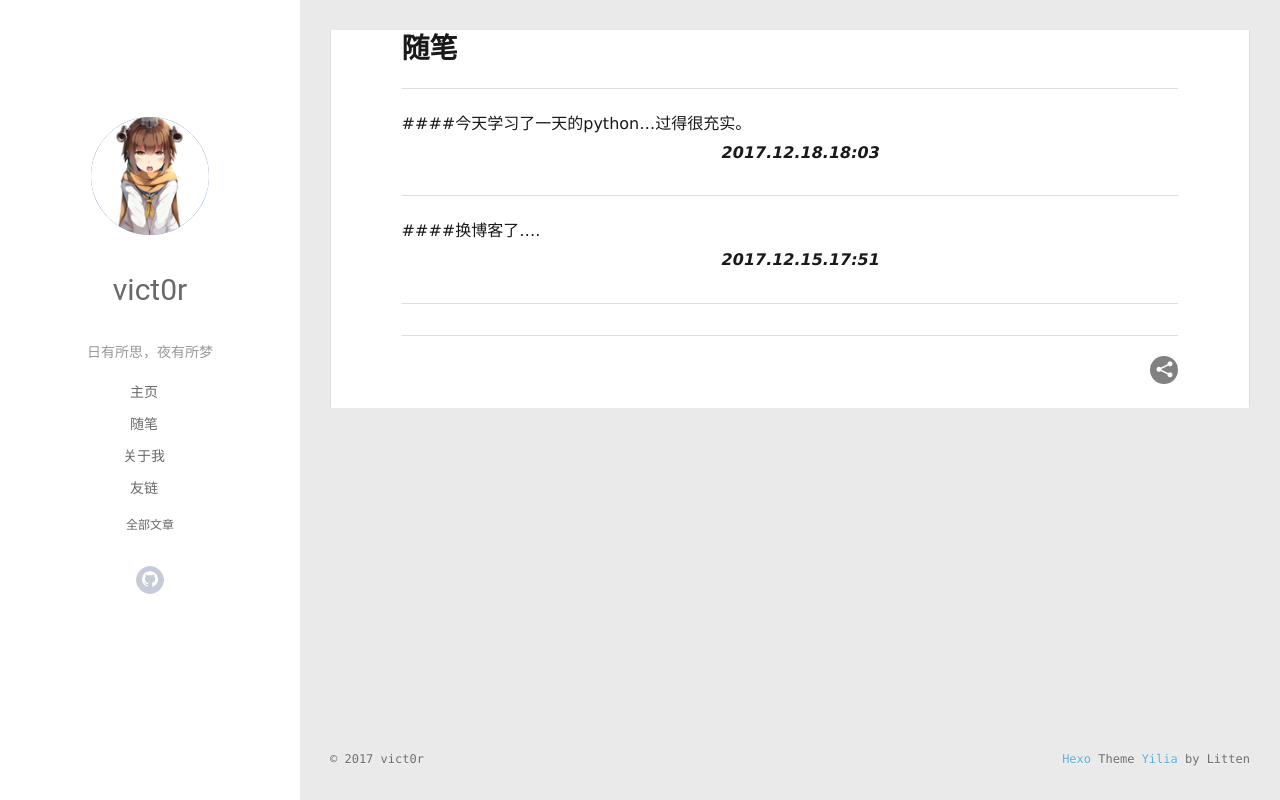
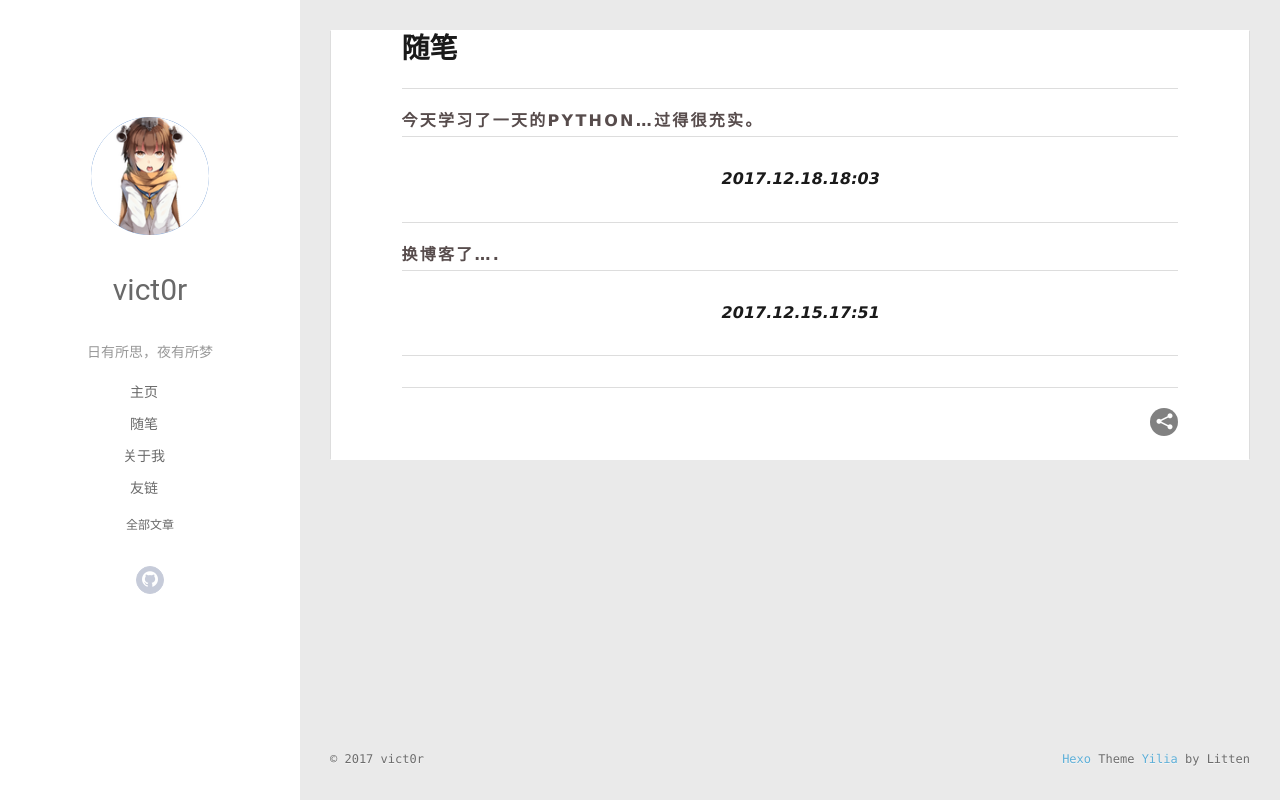
Before and after one commit to v1ct0rme/v1ct0rme.github.io, a plain HTML site: page tags/随笔/index.html in a window 1280 px wide. Drawn offline with Linux system fonts and the light colour scheme.

Commit message:
Site updated: 2017-12-18 18:04:45

```diff
--- a/tags/随笔/index.html
+++ b/tags/随笔/index.html
@@ -8,17 +8,17 @@
   <link rel="dns-prefetch" href="http://vict0r.net">
   <title>vict0r&#39;s blog</title>
   <meta name="viewport" content="width=device-width, initial-scale=1, maximum-scale=1">
-  <meta name="description" content="随笔 ####今天学习了一天的python…过得很充实。&amp;emsp;&amp;emsp;&amp;emsp;&amp;emsp;&amp;emsp;&amp;emsp;&amp;emsp;&amp;emsp;&amp;emsp;&amp;emsp;&amp;emsp;&amp;emsp;&amp;emsp;&amp;emsp;&amp;emsp;&amp;emsp;&amp;emsp;&amp;emsp;&amp;emsp;&amp;emsp;2017.12.18.18:03  ####换博客了….&amp;emsp;&amp;emsp;&amp;emsp;&amp;emsp;">
+  <meta name="description" content="随笔 今天学习了一天的python…过得很充实。&amp;emsp;&amp;emsp;&amp;emsp;&amp;emsp;&amp;emsp;&amp;emsp;&amp;emsp;&amp;emsp;&amp;emsp;&amp;emsp;&amp;emsp;&amp;emsp;&amp;emsp;&amp;emsp;&amp;emsp;&amp;emsp;&amp;emsp;&amp;emsp;&amp;emsp;&amp;emsp;2017.12.18.18:03  换博客了….&amp;emsp;&amp;emsp;&amp;emsp;&amp;emsp;&amp;emsp;&amp;e">
 <meta property="og:type" content="website">
 <meta property="og:title" content="vict0r&#39;s blog">
 <meta property="og:url" content="http://vict0r.net/tags/随笔/index.html">
 <meta property="og:site_name" content="vict0r&#39;s blog">
-<meta property="og:description" content="随笔 ####今天学习了一天的python…过得很充实。&amp;emsp;&amp;emsp;&amp;emsp;&amp;emsp;&amp;emsp;&amp;emsp;&amp;emsp;&amp;emsp;&amp;emsp;&amp;emsp;&amp;emsp;&amp;emsp;&amp;emsp;&amp;emsp;&amp;emsp;&amp;emsp;&amp;emsp;&amp;emsp;&amp;emsp;&amp;emsp;2017.12.18.18:03  ####换博客了….&amp;emsp;&amp;emsp;&amp;emsp;&amp;emsp;">
+<meta property="og:description" content="随笔 今天学习了一天的python…过得很充实。&amp;emsp;&amp;emsp;&amp;emsp;&amp;emsp;&amp;emsp;&amp;emsp;&amp;emsp;&amp;emsp;&amp;emsp;&amp;emsp;&amp;emsp;&amp;emsp;&amp;emsp;&amp;emsp;&amp;emsp;&amp;emsp;&amp;emsp;&amp;emsp;&amp;emsp;&amp;emsp;2017.12.18.18:03  换博客了….&amp;emsp;&amp;emsp;&amp;emsp;&amp;emsp;&amp;emsp;&amp;e">
 <meta property="og:locale" content="zh-Hans">
-<meta property="og:updated_time" content="2017-12-18T10:03:18.407Z">
+<meta property="og:updated_time" content="2017-12-18T10:04:40.180Z">
 <meta name="twitter:card" content="summary">
 <meta name="twitter:title" content="vict0r&#39;s blog">
-<meta name="twitter:description" content="随笔 ####今天学习了一天的python…过得很充实。&amp;emsp;&amp;emsp;&amp;emsp;&amp;emsp;&amp;emsp;&amp;emsp;&amp;emsp;&amp;emsp;&amp;emsp;&amp;emsp;&amp;emsp;&amp;emsp;&amp;emsp;&amp;emsp;&amp;emsp;&amp;emsp;&amp;emsp;&amp;emsp;&amp;emsp;&amp;emsp;2017.12.18.18:03  ####换博客了….&amp;emsp;&amp;emsp;&amp;emsp;&amp;emsp;">
+<meta name="twitter:description" content="随笔 今天学习了一天的python…过得很充实。&amp;emsp;&amp;emsp;&amp;emsp;&amp;emsp;&amp;emsp;&amp;emsp;&amp;emsp;&amp;emsp;&amp;emsp;&amp;emsp;&amp;emsp;&amp;emsp;&amp;emsp;&amp;emsp;&amp;emsp;&amp;emsp;&amp;emsp;&amp;emsp;&amp;emsp;&amp;emsp;2017.12.18.18:03  换博客了….&amp;emsp;&amp;emsp;&amp;emsp;&amp;emsp;&amp;emsp;&amp;e">
 
     <link rel="alternative" href="/atom.xml" title="vict0r&#39;s blog" type="application/atom+xml">
 
@@ -160,9 +160,9 @@
     <div class="article-entry" itemprop="articleBody">
 
         <h1 id="随笔"><a href="#随笔" class="headerlink" title="随笔"></a>随笔</h1><hr>
-<p>####今天学习了一天的python…过得很充实。<br>&emsp;&emsp;&emsp;&emsp;&emsp;&emsp;&emsp;&emsp;&emsp;&emsp;&emsp;&emsp;&emsp;&emsp;&emsp;&emsp;&emsp;&emsp;&emsp;&emsp;<strong><em>2017.12.18.18:03</em></strong></p>
+<h4 id="今天学习了一天的python…过得很充实。"><a href="#今天学习了一天的python…过得很充实。" class="headerlink" title="今天学习了一天的python…过得很充实。"></a>今天学习了一天的python…过得很充实。</h4><p>&emsp;&emsp;&emsp;&emsp;&emsp;&emsp;&emsp;&emsp;&emsp;&emsp;&emsp;&emsp;&emsp;&emsp;&emsp;&emsp;&emsp;&emsp;&emsp;&emsp;<strong><em>2017.12.18.18:03</em></strong></p>
 <hr>
-<p>####换博客了….<br>&emsp;&emsp;&emsp;&emsp;&emsp;&emsp;&emsp;&emsp;&emsp;&emsp;&emsp;&emsp;&emsp;&emsp;&emsp;&emsp;&emsp;&emsp;&emsp;&emsp;<strong><em>2017.12.15.17:51</em></strong></p>
+<h4 id="换博客了…"><a href="#换博客了…" class="headerlink" title="换博客了…."></a>换博客了….</h4><p>&emsp;&emsp;&emsp;&emsp;&emsp;&emsp;&emsp;&emsp;&emsp;&emsp;&emsp;&emsp;&emsp;&emsp;&emsp;&emsp;&emsp;&emsp;&emsp;&emsp;<strong><em>2017.12.15.17:51</em></strong></p>
 <hr>
 
 
```
